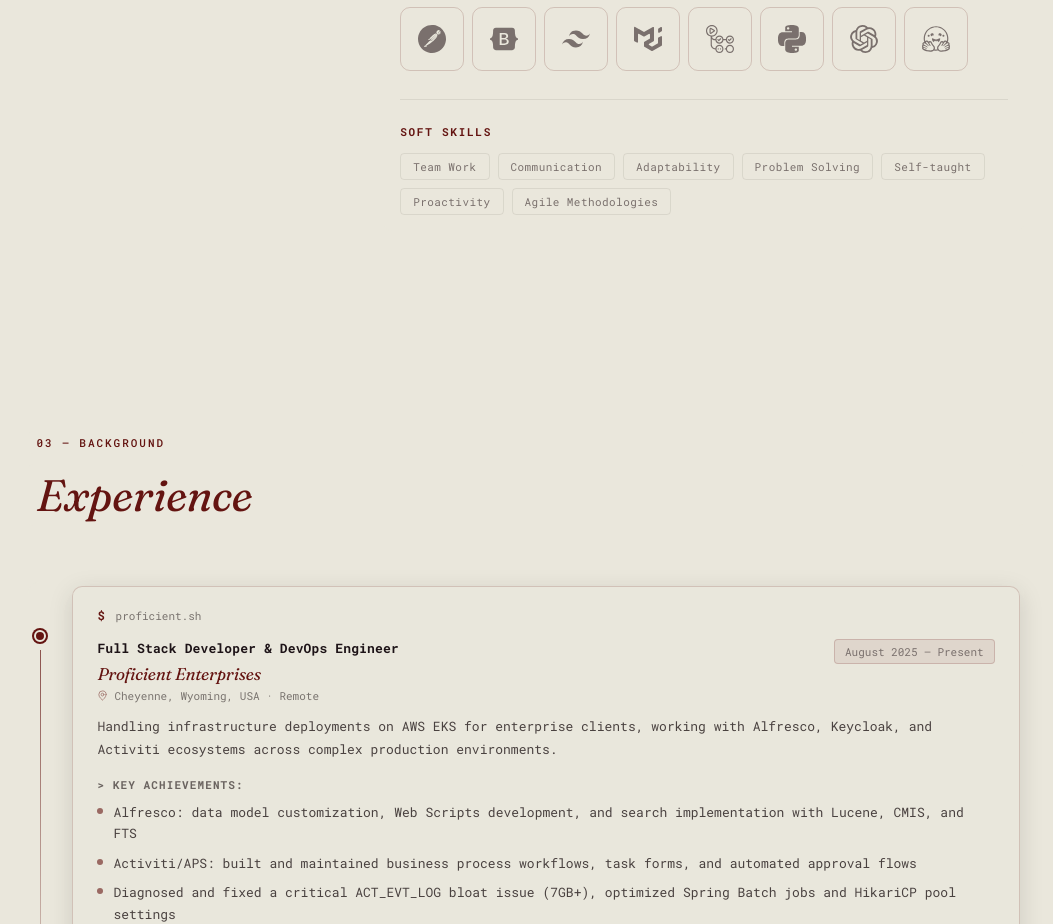
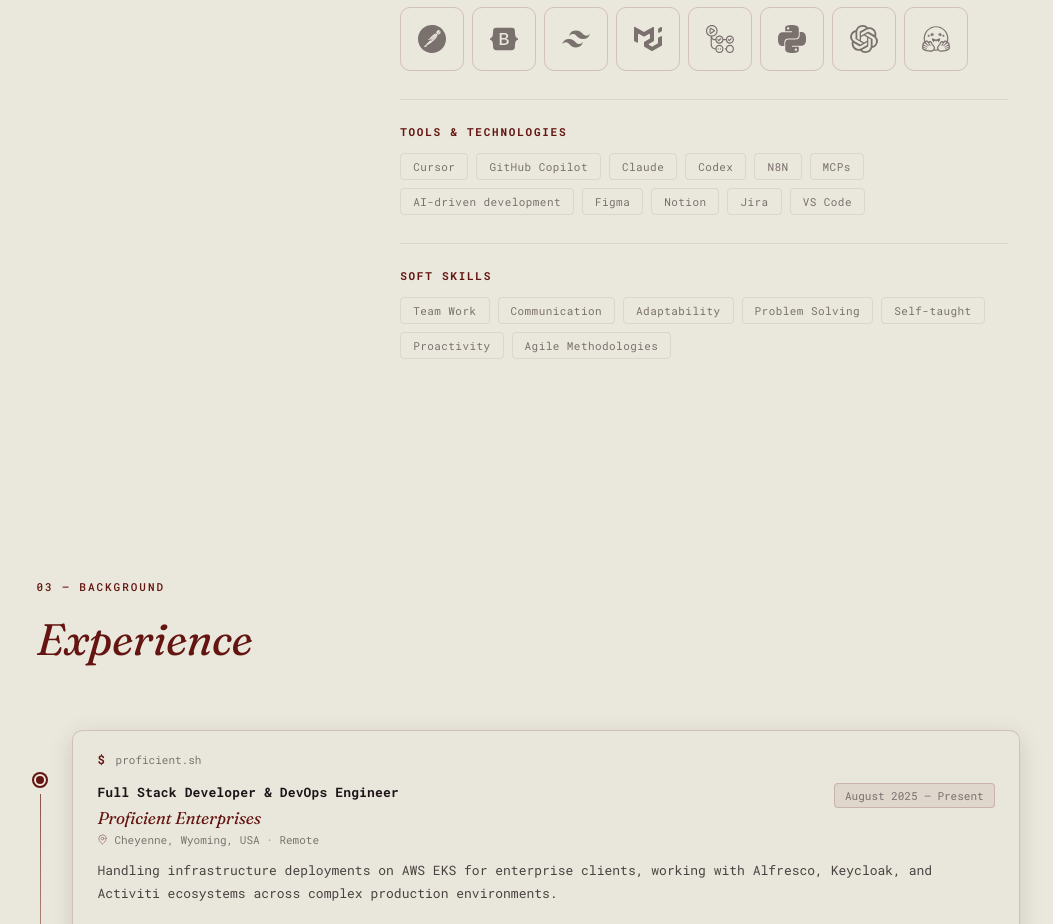
Before and after one commit to FacundoSerna96/portfolio, a React (Create React App) app: page / in a window 1280 px wide. Shown: the part 2182-3106 px from the top of the page, without its empty margins (114-1167 px from the left). Built offline with nearby package versions, Linux system fonts and the light colour scheme.

Commit message:
Se agrega seccion de "tools" y se actualiza cv

```diff
--- a/resume/cv-es.html
+++ b/resume/cv-es.html
@@ -202,6 +202,7 @@
     <div><span class="skill-label">DevOps y Cloud:</span> AWS (EC2, S3, ECS, EKS, Lambda), Kubernetes, Helm, Docker, CI/CD, GitHub Actions, Linux</div>
     <div><span class="skill-label">Plataformas Enterprise:</span> Alfresco (CMIS, Web Scripts, FTS), Keycloak (OAuth2, LDAP, JWT, SSO), Activiti/APS</div>
     <div><span class="skill-label">IA y Automatización:</span> LangChain, LangGraph, RAG, Agentes de IA, Prompt Engineering, OpenAI API, n8n, Hugging Face</div>
+    <div><span class="skill-label">Herramientas:</span> Cursor · GitHub Copilot · Claude · Codex · N8N · MCPs · AI-driven development · Figma · Notion · Jira · VS Code</div>
   </div>
 
   <!-- HABILIDADES BLANDAS -->
--- a/resume/resume-en.html
+++ b/resume/resume-en.html
@@ -202,6 +202,7 @@
     <div><span class="skill-label">DevOps &amp; Cloud:</span> AWS (EC2, S3, ECS, EKS, Lambda), Kubernetes, Helm, Docker, CI/CD, GitHub Actions, Linux</div>
     <div><span class="skill-label">Enterprise Platforms:</span> Alfresco (CMIS, Web Scripts, FTS), Keycloak (OAuth2, LDAP, JWT, SSO), Activiti/APS</div>
     <div><span class="skill-label">AI &amp; Automation:</span> LangChain, LangGraph, RAG, AI Agents, Prompt Engineering, OpenAI API, n8n, Hugging Face</div>
+    <div><span class="skill-label">Tools:</span> Cursor · GitHub Copilot · Claude · Codex · N8N · MCPs · AI-driven development · Figma · Notion · Jira · VS Code</div>
   </div>
 
   <!-- SOFT SKILLS -->
--- a/src/components/SkillsIcons.js
+++ b/src/components/SkillsIcons.js
@@ -66,6 +66,29 @@
 
       <div className="soft-skills">
         <p className="soft-skills-label">
+          {language ? 'Herramientas & Tecnologías' : 'Tools & Technologies'}
+        </p>
+        <div className="soft-skills-tags">
+          {[
+            'Cursor',
+            'GitHub Copilot',
+            'Claude',
+            'Codex',
+            'N8N',
+            'MCPs',
+            'AI-driven development',
+            'Figma',
+            'Notion',
+            'Jira',
+            'VS Code',
+          ].map((tool) => (
+            <span key={tool} className="soft-tag">{tool}</span>
+          ))}
+        </div>
+      </div>
+
+      <div className="soft-skills">
+        <p className="soft-skills-label">
           {language ? 'Habilidades blandas' : 'Soft Skills'}
         </p>
         <div className="soft-skills-tags">
```
Also changed, not shown: 2 other files (tests, documents, lock files or other folders).
